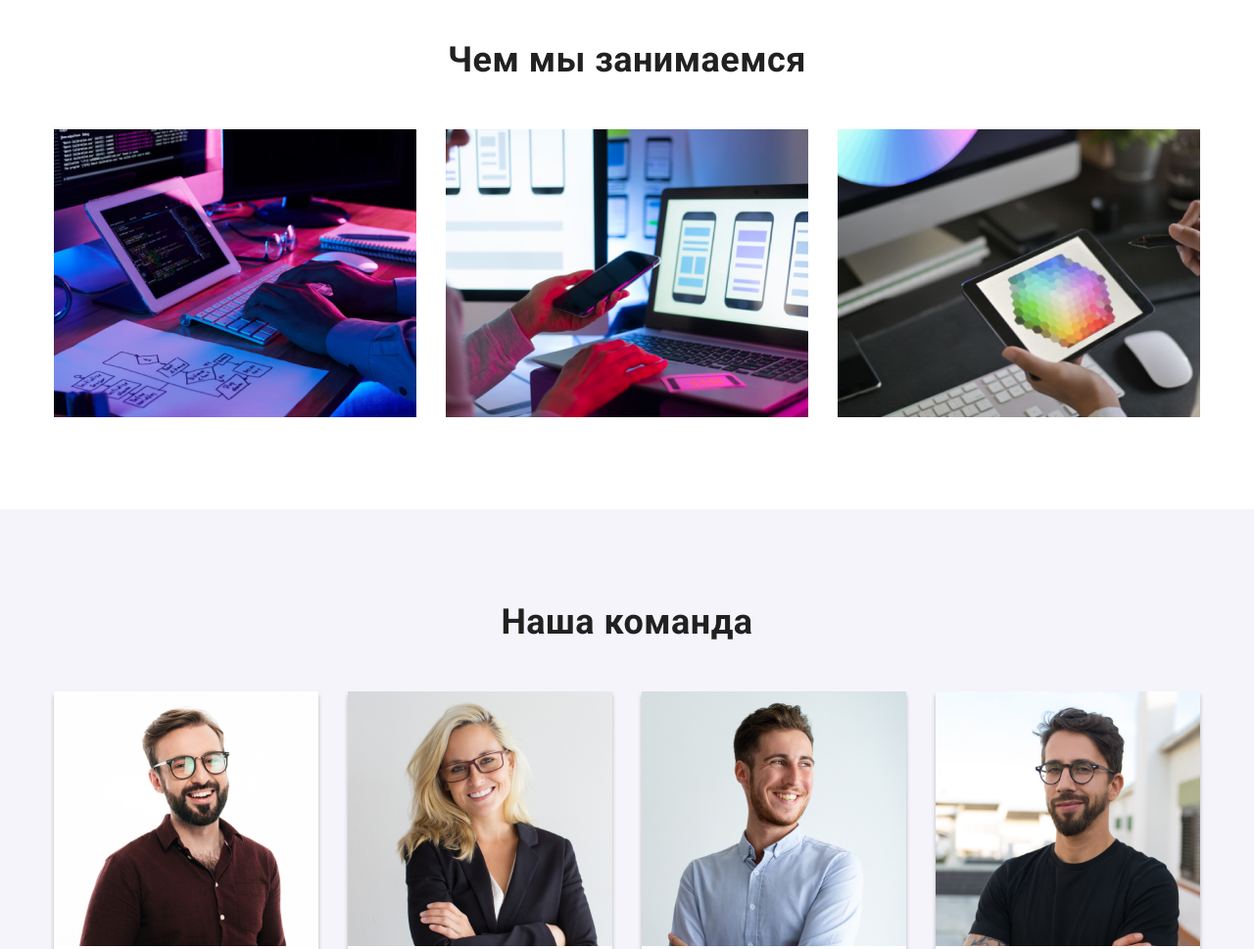
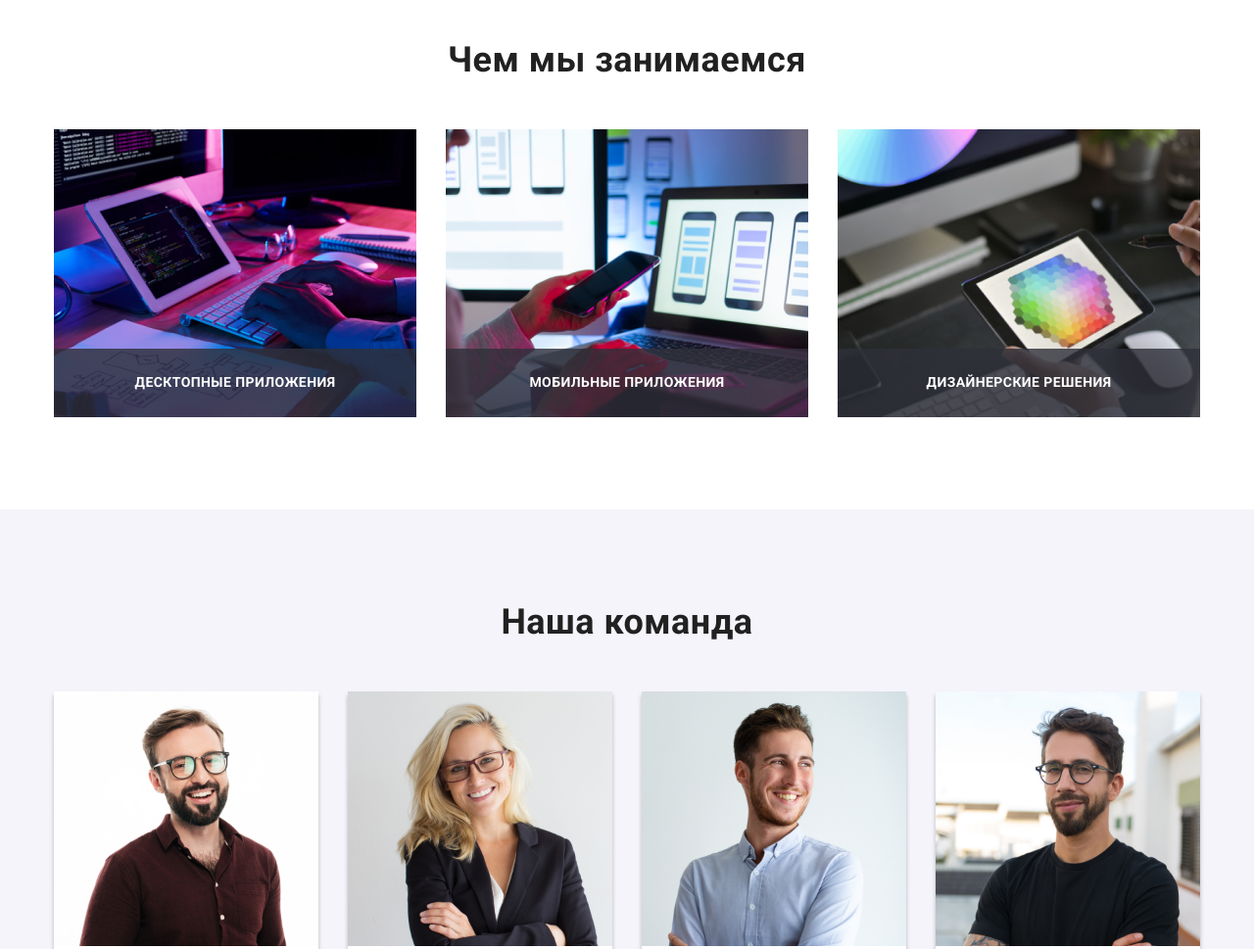
Before and after one commit to andr3008/goit-markup-hw-04, a plain HTML site: page index.html in a window 1280 px wide. Shown: the part 1080-2049 px from the top of the page at 98% size. Drawn offline with nearby package versions, Linux system fonts and the light colour scheme.

Commit message:
В секции Чем мы занимаемся текст с фоном спозиционирован поверх изображения.

```diff
--- a/css/styles.css
+++ b/css/styles.css
@@ -11,6 +11,7 @@
   --portfolio-border-color: #eee;
   --header-border-color: #ececec;
   --social-icons-color: #afb1b8;
+  --we-do-text-position: rgba(47, 48, 58, 0.8);
 }
 body {
   margin: 0;
@@ -244,6 +245,26 @@ img {
 .we-do-section {
   display: flex;
   justify-content: center;
+  position: relative;
+}
+
+.we-do-text-position {
+  display: flex;
+  justify-content: center;
+  align-items: center;
+  position: absolute;
+  bottom: 0px;
+
+  margin: 0;
+  width: 370px;
+  height: 70px;
+  font-weight: 700;
+  font-size: 14px;
+  line-height: 1.14;
+  letter-spacing: 0.03em;
+  text-transform: uppercase;
+  color: var(--primary-bg-color);
+  background-color: var(--we-do-text-position);
 }
 .we-do-section .item + .item {
   margin-left: 30px;
@@ -323,6 +344,7 @@ img {
 }
 .client {
   justify-content: center;
+  border-radius: 4px;
 }
 .client:hover {
   fill: var(--accent-color);
--- a/index.html
+++ b/index.html
@@ -109,15 +109,19 @@
       <section class="section">
         <div class="container">
           <h2 class="section-title">Чем мы занимаемся</h2>
+
           <ul class="we-do-section list">
             <li class="item">
               <img src="./images/box1.png" alt="Программирование" width="370" />
+              <p class="we-do-text-position">Десктопные приложения</p>
             </li>
             <li class="item">
               <img src="./images/box2.png" alt="UI Дизайн" width="370" />
+              <p class="we-do-text-position">Мобильные приложения</p>
             </li>
             <li class="item">
               <img src="./images/box3.png" alt="Продукт Дизайн" width="370" />
+              <p class="we-do-text-position">Дизайнерские решения</p>
             </li>
           </ul>
         </div>
```
